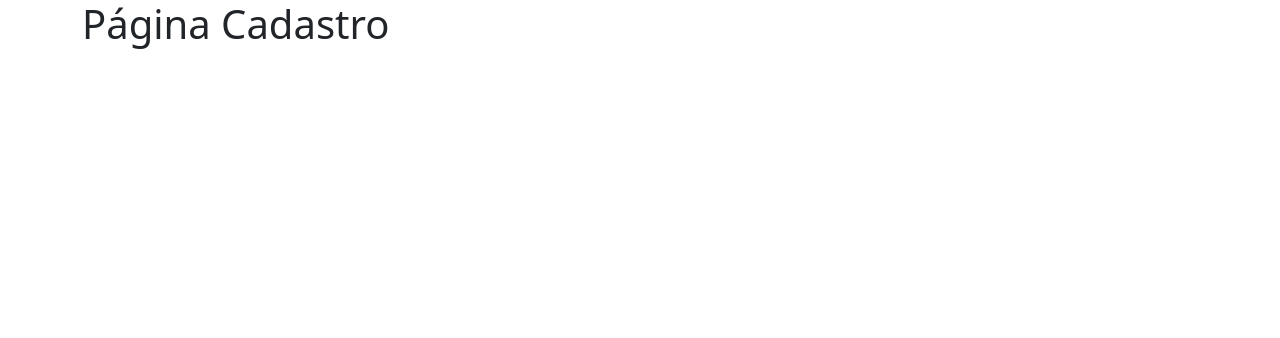
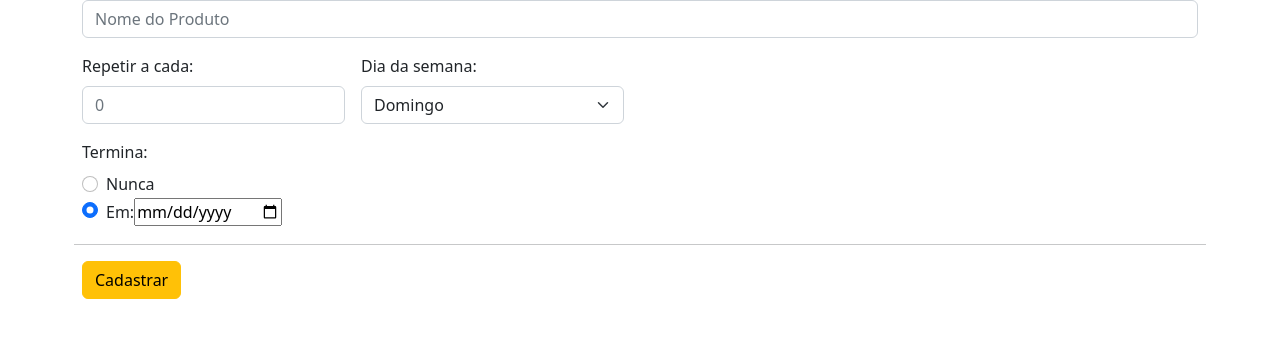
Before and after one commit to EdiJunior88/hackathon-listaProdutos, a React (Create React App) app in the folder lista-produtos/: page /cadastro in a window 1280 px wide. Shown: the top 338 px of the page. Built offline with nearby package versions, Linux system fonts and the light colour scheme; no server answers.

Commit message:
Atualização da página Cadastro - Adição do componente CadastroProdutos (para manter a rota das páginas funcionando)

```diff
--- a/lista-produtos/src/paginas/cadastro/Cadastro.jsx
+++ b/lista-produtos/src/paginas/cadastro/Cadastro.jsx
@@ -1,8 +1,9 @@
 import React from 'react';
+import CadastroProdutos from '../../componentes/cadastroProdutos/CadastroProdutos';
 
 const Cadastro = () => {
   return(
-    <h1>Página Cadastro</h1>
+    <CadastroProdutos />
   )
 };
 
```
